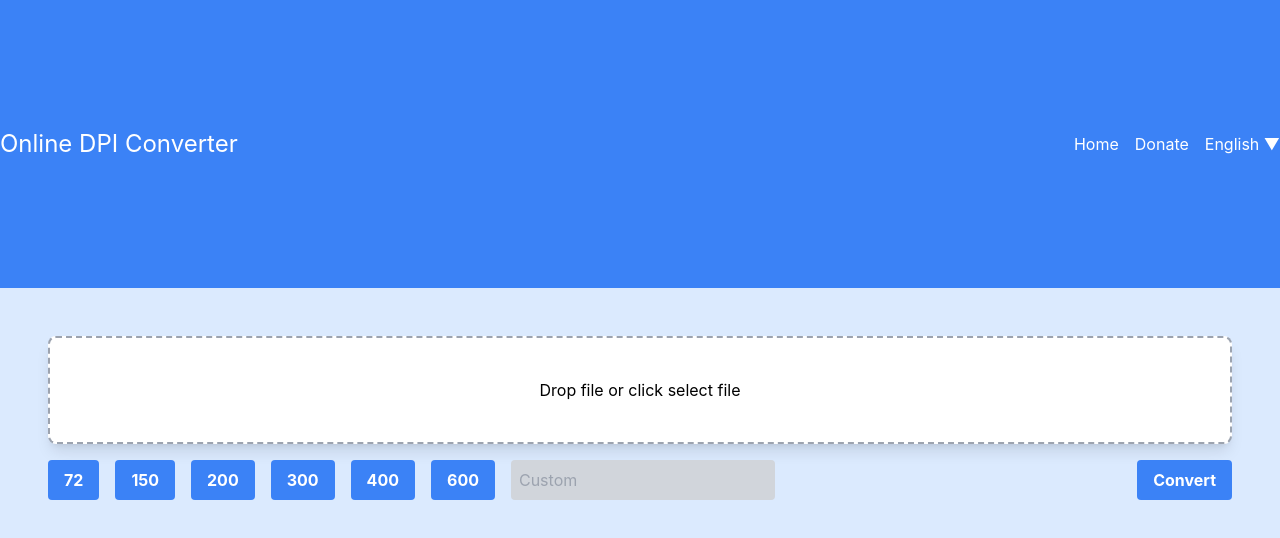
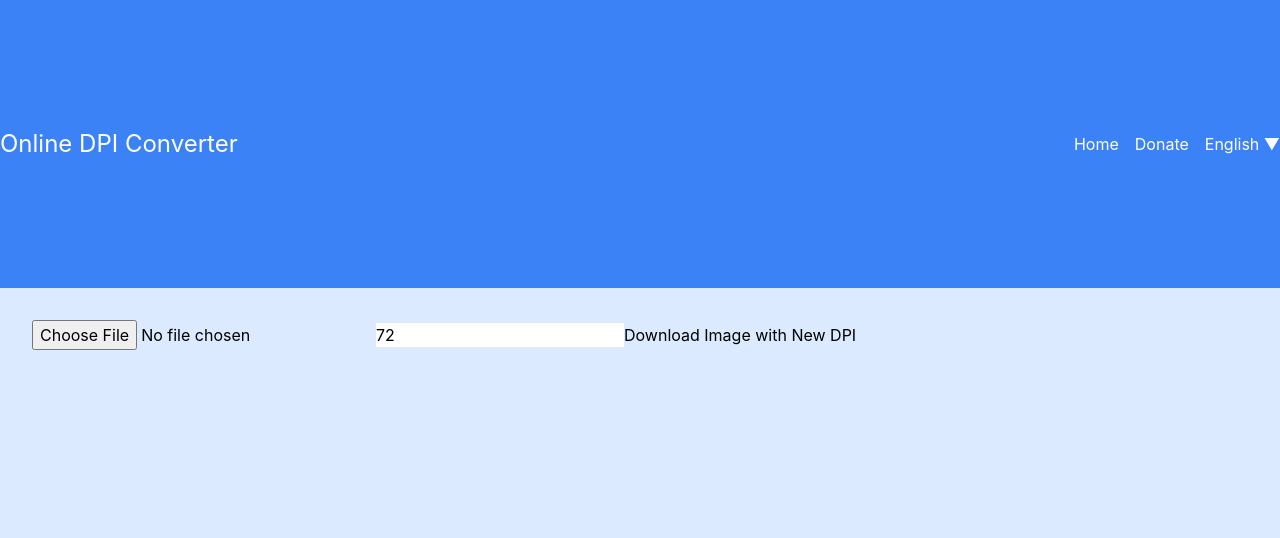
Before and after one commit to SumeyraSeyma/React-CanvasDPI, a React (Create React App) app in the folder canvas-dpi/: page / in a window 1280 px wide. Shown: the top 538 px of the page. Built offline with nearby package versions, Linux system fonts and the light colour scheme.

Commit message:
npm install changedpi --save

```diff
--- a/canvas-dpi/package.json
+++ b/canvas-dpi/package.json
@@ -6,6 +6,7 @@
     "@testing-library/jest-dom": "^5.17.0",
     "@testing-library/react": "^13.4.0",
     "@testing-library/user-event": "^13.5.0",
+    "changedpi": "^1.0.4",
     "react": "^18.3.1",
     "react-dom": "^18.3.1",
     "react-dropzone": "^14.2.3",
--- a/canvas-dpi/src/components/DPI/Uploader.js
+++ b/canvas-dpi/src/components/DPI/Uploader.js
@@ -1,75 +1,51 @@
-import React, { useState, useEffect, useRef } from 'react';
-import { useDropzone } from 'react-dropzone';
-import { toast } from 'react-toastify';
-import 'react-toastify/dist/ReactToastify.css';
+import React, { useState, useRef } from 'react';
+import { changeDpiDataUrl } from 'changedpi';
 
-function Uploader() {
-  const [image, setImage] = useState(null);
-  const [dpi, setDpi] = useState(0);
+function ImageUploader() {
+  const [imageSrc, setImageSrc] = useState('');
+  const [dpi, setDpi] = useState(72); // Varsayılan olarak 72 DPI
   const canvasRef = useRef(null);
 
-  useEffect(() => {
-    if (image) {
+  const handleImageChange = (e) => {
+    const file = e.target.files[0];
+    const reader = new FileReader();
+    reader.onload = (event) => {
+      setImageSrc(event.target.result);
+    };
+    reader.readAsDataURL(file);
+  };
+
+  const handleDownloadClick = () => {
     const canvas = canvasRef.current;
-      const ctx = canvas.getContext('2d');
+    const context = canvas.getContext('2d');
     const img = new Image();
-      img.src = image;
+    img.src = imageSrc;
     img.onload = () => {
-        const scaleFactor = img.width / canvas.width;
       canvas.width = img.width;
       canvas.height = img.height;
-        ctx.drawImage(img, 0, 0, img.width, img.height);
-        setDpi(Math.round(96 * scaleFactor)); // Assuming screen DPI is 96
+      context.drawImage(img, 0, 0);
+      const updatedDataUrl = changeDpiDataUrl(canvas.toDataURL('image/png'), dpi);
+      downloadImage(updatedDataUrl);
     };
-    }
-  }, [image]);
-
-  const onDrop = (acceptedFiles) => {
-    const file = acceptedFiles[0];
-    if (file && file.type.startsWith('image/')) {
-      const reader = new FileReader();
-      reader.onload = (e) => {
-        setImage(e.target.result);
-        toast.success('Image uploaded successfully!');
-      };
-      reader.readAsDataURL(file);
-    } else {
-      toast.error('Invalid file type. Please select an image file.');
-      setImage(null);
-    }
   };
 
-  const { getRootProps, getInputProps } = useDropzone({ onDrop });
+  const downloadImage = (dataUrl) => {
+    const link = document.createElement('a');
+    link.href = dataUrl;
+    link.download = `image_${dpi}_dpi.png`;
+    document.body.appendChild(link);
+    link.click();
+    document.body.removeChild(link);
+  };
 
   return (
-    <div className="p-4">
-        <div {...getRootProps()} className="border-dashed border-2 border-gray-400 rounded-lg p-10 flex flex-col items-center justify-center cursor-pointer bg-white shadow-lg">
-            <input {...getInputProps()} />
-            {image ?(
-        <canvas ref={canvasRef} style={{ maxWidth: '50%', maxHeight: '50%' }} />
-        ):(
-        <>
-            <p className='droppp'>Drop file or click select file</p>
-        </>
-        )}
-        </div>
-        <div className='justify-between flex'>
-          <div className="flex justify-center space-x-4 mt-4">
-            {[72, 150, 200, 300, 400, 600].map(dpi => (
-                <button key={dpi} className="bg-blue-500 hover:bg-blue-700 text-white font-bold py-2 px-4 rounded">
-                    {dpi}
-                </button>
-            ))}
-            <input placeholder='Custom' className="bg-gray-300 hover:bg-gray-400 text-black py-2 px-2 rounded"/>
-          </div>
-          <div className="flex justify-center mt-4">
-            <button className="bg-blue-500 hover:bg-blue-700 text-white font-bold py-2 px-4 rounded">
-                Convert
-            </button>
-          </div>
-        </div>
+    <div>
+      <input type="file" onChange={handleImageChange} />
+      <input type="number" value={dpi} onChange={(e) => setDpi(e.target.value)} />
+      <button onClick={handleDownloadClick}>Download Image with New DPI</button>
+      <canvas ref={canvasRef} style={{ display: 'none' }}></canvas>
     </div>
   );
 }
 
-export default Uploader;
+export default ImageUploader;
--- a/canvas-dpi/src/output.css
+++ b/canvas-dpi/src/output.css
@@ -612,6 +612,14 @@ video {
   height: auto;
 }
 
+.h-1\/2 {
+  height: 50%;
+}
+
+.h-screen {
+  height: 100vh;
+}
+
 .max-h-96 {
   max-height: 24rem;
 }
@@ -814,6 +822,11 @@ video {
   padding-right: 0.5rem;
 }
 
+.py-8 {
+  padding-top: 2rem;
+  padding-bottom: 2rem;
+}
+
 .text-center {
   text-align: center;
 }
@@ -826,6 +839,11 @@ video {
 .text-xl {
   font-size: 1.25rem;
   line-height: 1.75rem;
+}
+
+.text-3xl {
+  font-size: 1.875rem;
+  line-height: 2.25rem;
 }
 
 .font-bold {
```
Also changed, not shown: 1 other file (tests, documents, lock files or other folders). Lines whose indentation alone changed are shown as unchanged.
